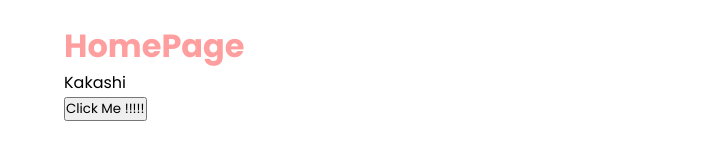
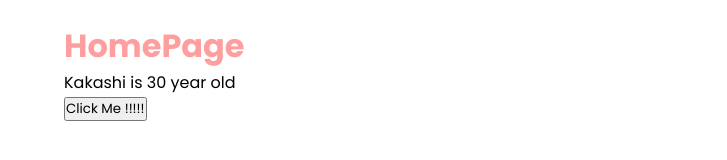
Before and after one commit to YashKaskar/article-2023, a React (Create React App) app: page / in a window 1280 px wide. Shown: the part 138-298 px from the top of the page, without its empty margins (276-1003 px from the left). Built offline with nearby package versions, Linux system fonts and the light colour scheme; the HTML template or start-up script is replaced by a standard one.

Commit message:
adding useState name and age

```diff
--- a/src/components/Home.js
+++ b/src/components/Home.js
@@ -3,16 +3,19 @@
 
 const Home = () => {
 
-    const [name, setName] = useState('Kakashi')
+    const [name, setName] = useState('Kakashi');
+    const [age, setAge] = useState(30);
 
     const handleClick = () => {
         setName('Naruto');
+        setAge(25);
+
     }
 
     return (
         <div className="home">
             <h1>HomePage</h1>
-            <p>{ name }</p>
+            <p>{name} is { age } year old</p>
             <button onClick={handleClick}>Click Me !!!!!</button>
         </div>
      );
```
